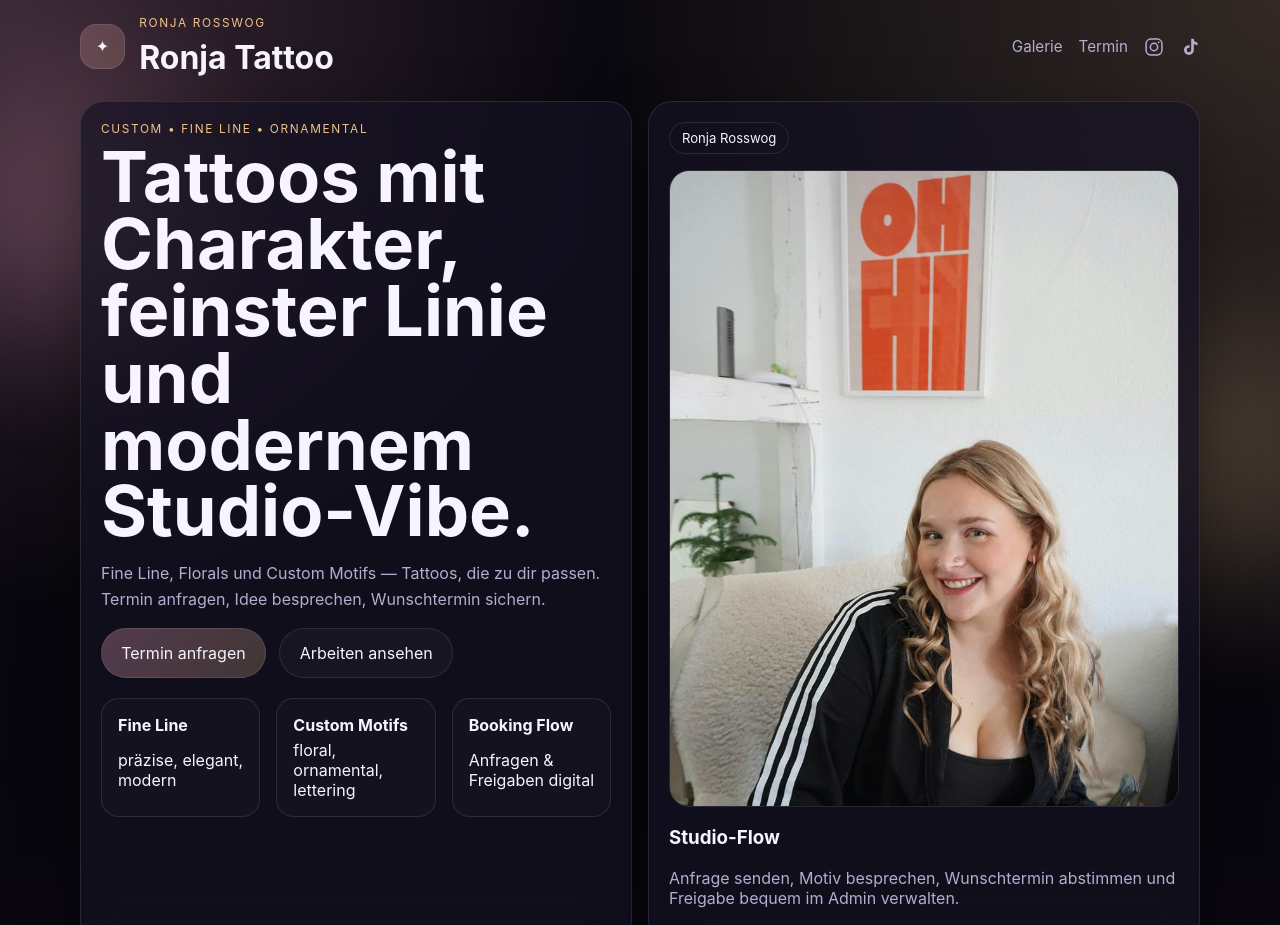
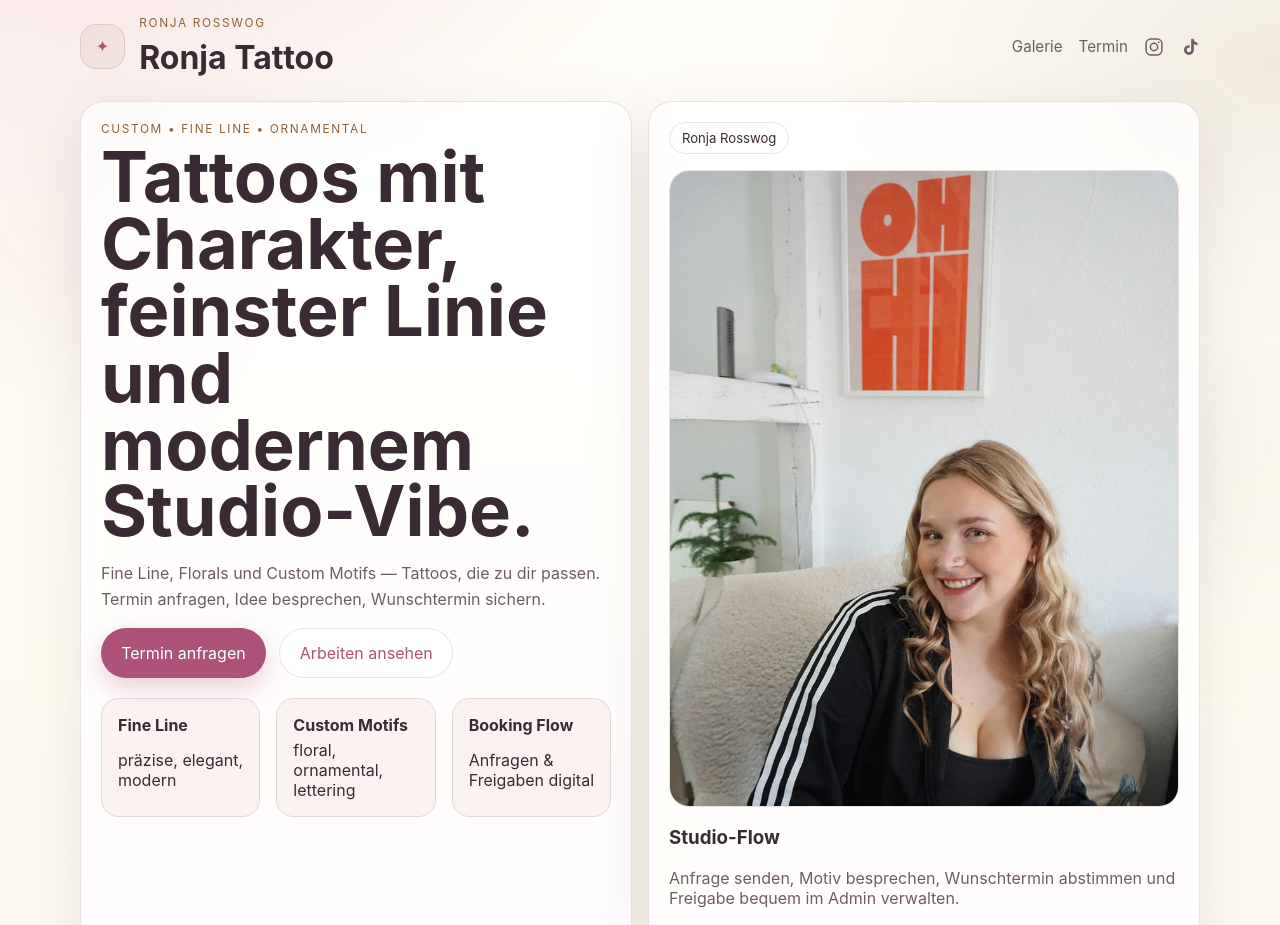
Before and after one commit to arosswog/ronja-tattoo, a website: page public/index.html in a window 1280 px wide. Shown: the top 925 px of the page. Drawn offline with Linux system fonts and the light colour scheme; no server answers.

Commit message:
style: helles Studio-Theme (creme/beige/rosa) statt dunkel (v1.4.0) (#7)
Setzt Ronjas Feedback um ("nicht so dunkel, eher weiß/beige/rosa") auf Basis
von Marlas Farb-/Designempfehlung:

- Palette: bg #fdfbef (Creme), surfaces rosa/beige, accent #ad5279 (tiefes Rose),
  text #3a2a33, warme Borders statt weiße.
- color-scheme light (native Inputs/Scrollbars hell).
- Dark->Light-Fallstricke behoben: transparente weiße Flaechen, Status-Pills,
  Schatten/Hover, Galerie-Platzhalter, Dialog-Backdrop, Ambient-Blobs.
- Kontrast WCAG AA durchgehend (Marla gemessen).

```diff
--- a/package.json
+++ b/package.json
@@ -1,6 +1,6 @@
 {
   "name": "ronja-tattoo",
-  "version": "1.3.0",
+  "version": "1.4.0",
   "description": "Ronja Tattoo Booking Site",
   "main": "server.js",
   "engines": {
--- a/public/styles.css
+++ b/public/styles.css
@@ -1,16 +1,20 @@
 :root {
-  color-scheme: dark;
-  --bg: #08060d;
-  --bg-soft: rgba(18, 15, 31, 0.78);
-  --card: rgba(22, 18, 35, 0.72);
-  --line: rgba(255, 255, 255, 0.1);
-  --text: #f7f3ff;
-  --muted: #b6accf;
-  --accent: #f0a3c2;
-  --accent-strong: #f0c48a;
-  --success: #87f4bf;
-  --danger: #ff9db8;
-  --shadow: 0 20px 60px rgba(0, 0, 0, 0.35);
+  color-scheme: light;
+  --bg: #fdfbef;
+  --bg-soft: #faf4ee;
+  --card: rgba(255, 255, 255, 0.78);
+  --mauve: #d5b0b7;
+  --rosa: #f2dcde;
+  --beige: #ede5d7;
+  --line: rgba(122, 90, 105, 0.16);
+  --text: #3a2a33;
+  --muted: #6f5b66;
+  --accent: #ad5279;
+  --accent-strong: #8f6136;
+  --success: #2f7d5a;
+  --danger: #c0435f;
+  --pending: #8f6136;
+  --shadow: 0 20px 60px rgba(122, 90, 105, 0.14);
   font-family: "Inter", system-ui, -apple-system, BlinkMacSystemFont, "Segoe UI", sans-serif;
 }
 
@@ -30,9 +34,9 @@
   margin: 0;
   min-height: 100vh;
   background:
-    radial-gradient(circle at top left, rgba(240, 163, 194, 0.22), transparent 30%),
-    radial-gradient(circle at top right, rgba(240, 196, 138, 0.18), transparent 35%),
-    linear-gradient(180deg, #09070f 0%, #08060d 50%, #100a18 100%);
+    radial-gradient(58rem 34rem at 8% -8%, rgba(242, 220, 222, 0.85), transparent 60%),
+    radial-gradient(50rem 30rem at 100% 4%, rgba(237, 229, 215, 0.75), transparent 58%),
+    linear-gradient(180deg, #fffdf7 0%, var(--bg) 45%, #fbf6f1 100%);
   color: var(--text);
 }
 
@@ -53,20 +57,20 @@
   height: 16rem;
   border-radius: 999px;
   filter: blur(70px);
-  opacity: 0.32;
+  opacity: 0.4;
   pointer-events: none;
 }
 
 .ambient-one {
   top: 5rem;
   left: -4rem;
-  background: rgba(240, 163, 194, 0.8);
+  background: rgba(242, 220, 222, 0.9);
 }
 
 .ambient-two {
   top: 20rem;
   right: -5rem;
-  background: rgba(240, 196, 138, 0.7);
+  background: rgba(237, 229, 215, 0.85);
 }
 
 .site-header,
@@ -112,8 +116,9 @@
   width: 2.8rem;
   height: 2.8rem;
   border-radius: 1rem;
-  background: linear-gradient(135deg, rgba(240, 163, 194, 0.24), rgba(240, 196, 138, 0.2));
+  background: linear-gradient(135deg, rgba(242, 220, 222, 0.95), rgba(237, 229, 215, 0.9));
   border: 1px solid var(--line);
+  color: var(--accent);
 }
 
 .header-links {
@@ -220,12 +225,24 @@
 }
 
 .button.primary {
-  background: linear-gradient(135deg, rgba(240, 163, 194, 0.3), rgba(240, 196, 138, 0.22));
+  background: var(--accent);
+  color: #ffffff;
+  box-shadow: 0 10px 26px rgba(173, 82, 121, 0.28);
+}
+
+.button.primary:hover {
+  background: #9d4066;
 }
 
 .button.secondary,
 .button.ghost {
-  background: rgba(255, 255, 255, 0.03);
+  background: #ffffff;
+  color: var(--accent);
+}
+
+.button.secondary:hover,
+.button.ghost:hover {
+  border-color: var(--accent);
 }
 
 .button.status {
@@ -249,7 +266,7 @@
 .gallery-card {
   border: 1px solid var(--line);
   border-radius: 1.1rem;
-  background: rgba(255, 255, 255, 0.02);
+  background: rgba(242, 220, 222, 0.35);
 }
 
 .stats-grid article {
@@ -349,14 +366,14 @@
 
 .gallery-card:hover {
   transform: translateY(-5px) scale(1.01);
-  box-shadow: 0 16px 48px rgba(0, 0, 0, 0.4);
+  box-shadow: 0 16px 48px rgba(122, 90, 105, 0.18);
 }
 
 .gallery-card img {
   aspect-ratio: 4 / 5;
   width: 100%;
   object-fit: cover;
-  background: rgba(255, 255, 255, 0.05);
+  background: var(--beige);
   transition: transform 0.4s ease;
 }
 
@@ -429,7 +446,7 @@
   border: 1px solid var(--line);
   border-radius: 1rem;
   padding: 0.9rem 1rem;
-  background: rgba(255, 255, 255, 0.03);
+  background: #ffffff;
   color: var(--text);
   font: inherit;
 }
@@ -501,7 +518,7 @@
 }
 
 .status-pill.pending {
-  color: #ffd598;
+  color: var(--pending);
 }
 
 .status-pill.approved {
@@ -522,7 +539,24 @@
 
 .status-pill.reserved,
 .status-pill.booked {
-  color: #ffd598;
+  color: var(--pending);
+}
+
+/* Soft state tints for readable pills on the light background */
+.status-pill.approved,
+.status-pill.open {
+  background: rgba(47, 125, 90, 0.1);
+}
+
+.status-pill.pending,
+.status-pill.reserved,
+.status-pill.booked {
+  background: rgba(143, 97, 54, 0.1);
+}
+
+.status-pill.rejected,
+.status-pill.cancelled {
+  background: rgba(192, 67, 95, 0.1);
 }
 
 .site-footer {
@@ -544,7 +578,7 @@
 .version-badge {
   font-size: 0.75rem;
   color: var(--muted);
-  opacity: 0.6;
+  opacity: 0.8;
   font-variant-numeric: tabular-nums;
 }
 
@@ -601,7 +635,7 @@
 }
 
 #gallery-edit-dialog::backdrop {
-  background: rgba(0, 0, 0, 0.65);
+  background: rgba(58, 42, 51, 0.45);
   backdrop-filter: blur(4px);
 }
 
@@ -616,7 +650,7 @@
 
 /* Deposit status badges */
 .status-pill.deposit-paid   { color: var(--success); }
-.status-pill.deposit-pending { color: #ffd598; }
+.status-pill.deposit-pending { color: var(--pending); }
 .status-pill.deposit-failed  { color: var(--danger); }
 .status-pill.deposit-refunded { color: var(--muted); }
 
```
